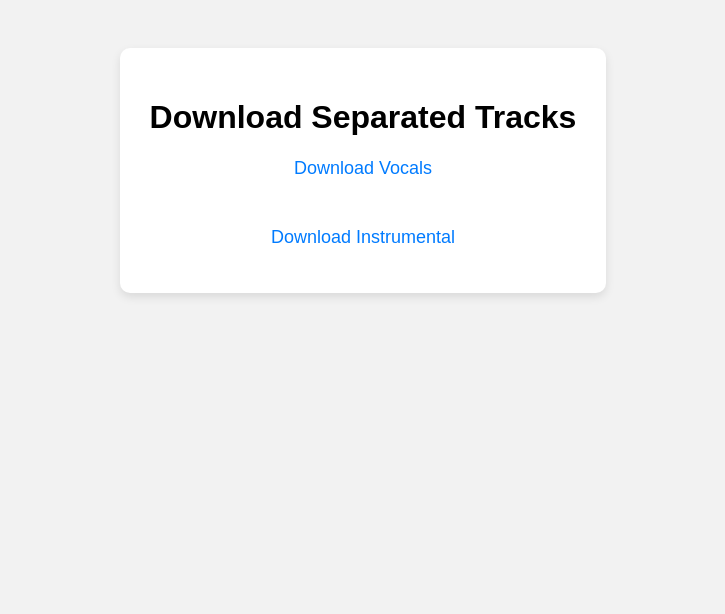
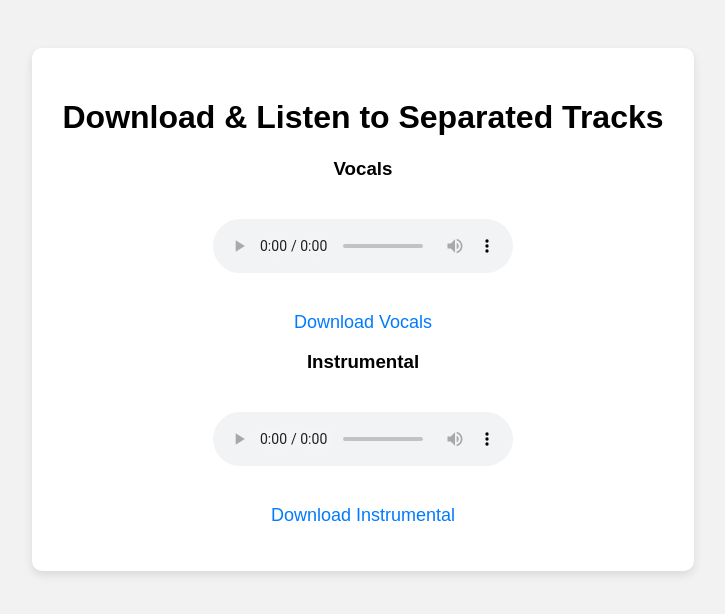
Before and after one commit to Rajesheeda/audio-separator, a Flask app: template templates/result.html in a window 1280 px wide. Shown: the top 614 px of the page, without its empty margins (277-1002 px from the left). Run offline with Flask 2, Linux system fonts and the light colour scheme; the template is opened without the code that fills it: most values are stand-ins (such as "Sample title", 1, 10 or a date in 2020).

Commit message:
Update result.html

```diff
--- a/templates/result.html
+++ b/templates/result.html
@@ -7,8 +7,20 @@
 </head>
 <body>
   <div class="container">
-    <h1>Download Separated Tracks</h1>
-    <a href="{{ vocals_path }}">Download Vocals</a><br>
+    <h1>Download & Listen to Separated Tracks</h1>
+
+    <h3>Vocals</h3>
+    <audio controls>
+      <source src="{{ vocals_play }}" type="audio/wav">
+      Your browser does not support the audio element.
+    </audio><br>
+    <a href="{{ vocals_path }}">Download Vocals</a>
+
+    <h3>Instrumental</h3>
+    <audio controls>
+      <source src="{{ music_play }}" type="audio/wav">
+      Your browser does not support the audio element.
+    </audio><br>
     <a href="{{ music_path }}">Download Instrumental</a>
   </div>
 </body>
```
